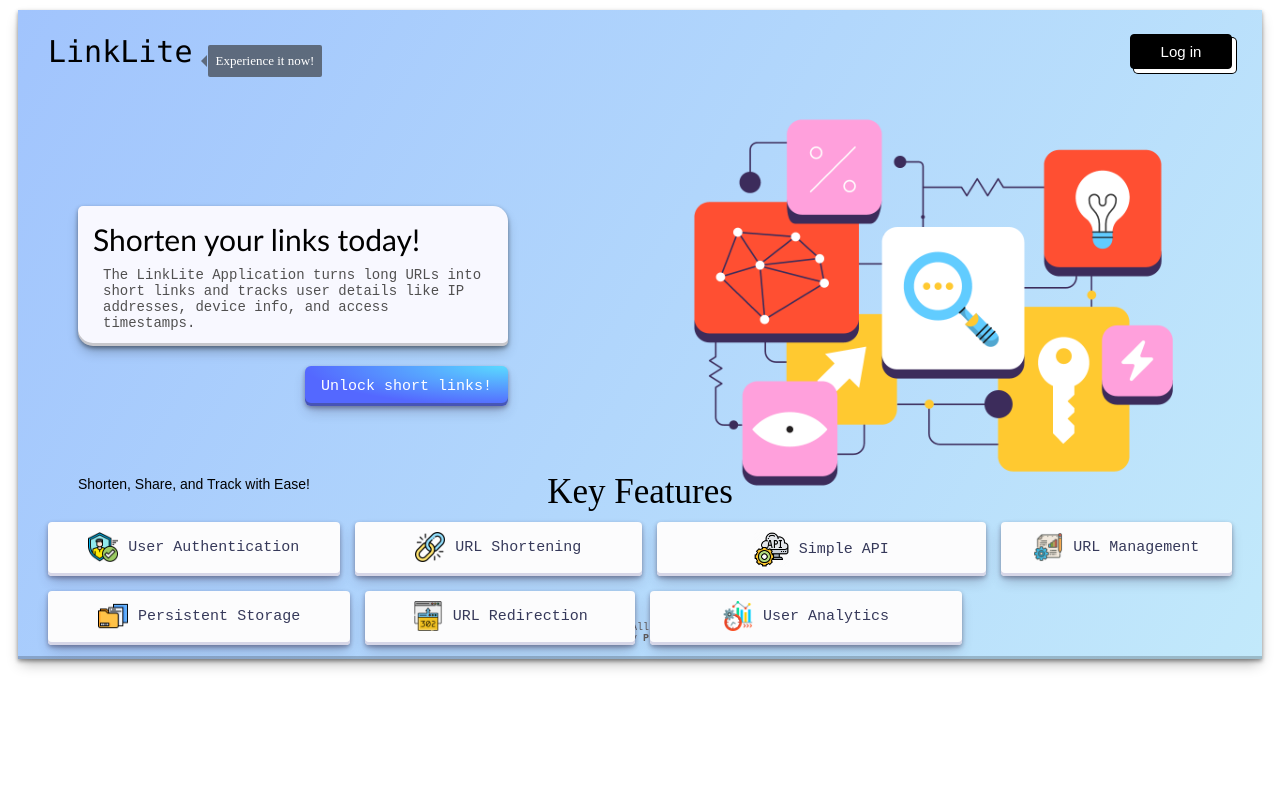
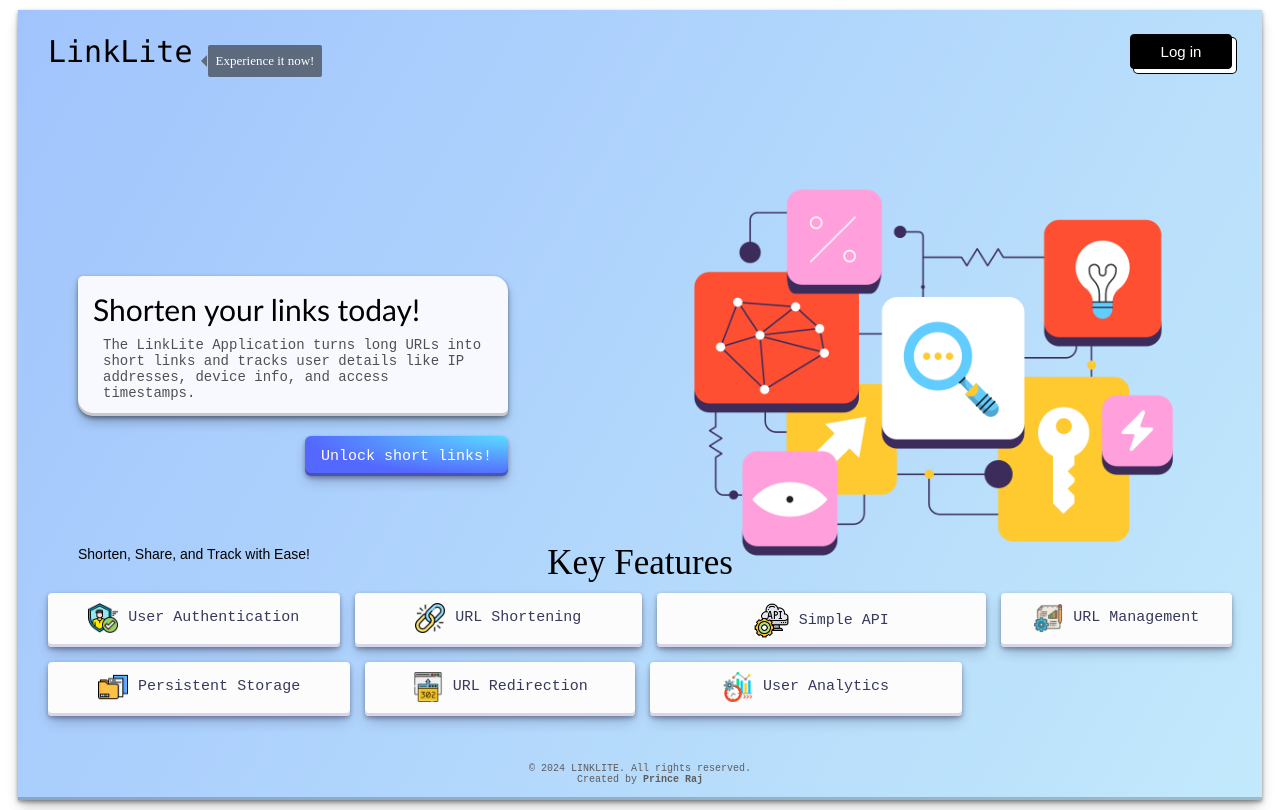
Before and after one commit to rajprince031/LinkLite, a React (Vite) app in the folder client/: page / in a window 1280 px wide. Built offline with nearby package versions, Linux system fonts and the light colour scheme; no server answers.

Commit message:
working on css part of dialog box

```diff
--- a/client/src/style/homeStyle.css
+++ b/client/src/style/homeStyle.css
@@ -1,6 +1,6 @@
 
 .main_home_container {
-  min-height: fit-content;
+  height: 95vh !important;
   min-width: fit-content;
   display: flex;
   flex-direction: column;
@@ -246,7 +246,7 @@
     /* background-color: red; */
     box-sizing: border-box;
     height:150px;
-    margin-top: -20px;
+    margin-top: -90px;
 }
 .title_key_features {
   display: flex;
--- a/client/src/style/logInStyle.css
+++ b/client/src/style/logInStyle.css
@@ -1,5 +1,5 @@
 .main_login_container {
-height:95vh;
+min-height:95vh;
   min-width: fit-content;
   display: flex;
   flex-direction: column;
```
